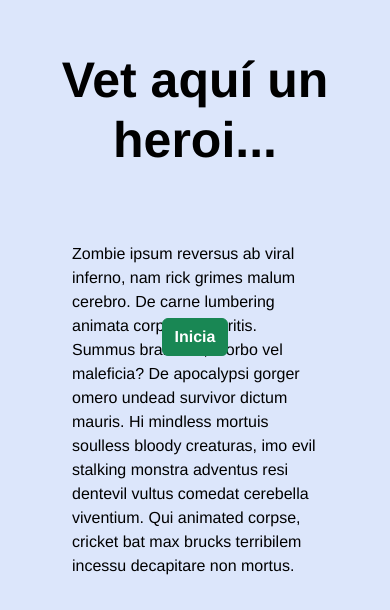
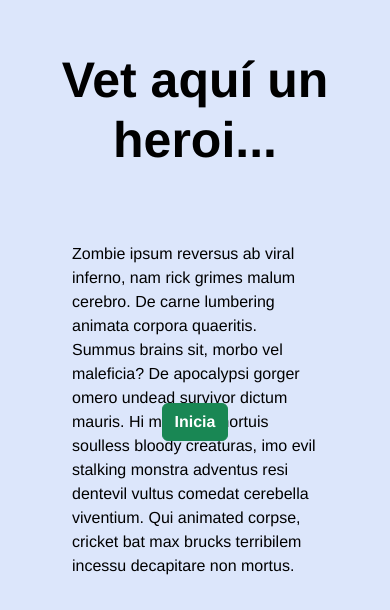
Before and after one commit to jqm75/Angular-Intro-Tale, an Angular app: page / in a window 390 px wide. Shown: the part 150-760 px from the top of the page. Built offline with nearby package versions, Linux system fonts and the light colour scheme.

Commit message:
Add mediqueries

```diff
--- a/src/app/home/home.component.scss
+++ b/src/app/home/home.component.scss
@@ -25,3 +25,19 @@ h1{
     // left: 50%;
 
 }
+
+@media (max-width: 575.98px) {
+
+    .toFixedWelcome {
+
+        bottom: 30%;
+
+    }
+
+    .toFixedEscena {
+
+        bottom: 45%;
+
+    }
+
+}
```
